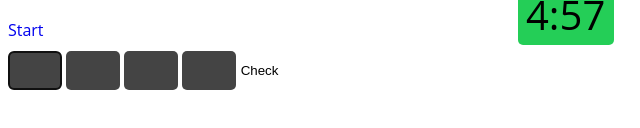
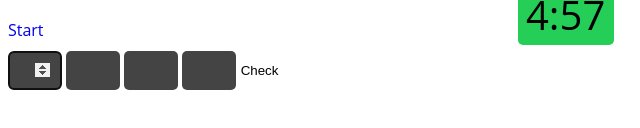
Before and after one commit to Simplecodez/check, a plain HTML site: page index.html in a window 1280 px wide. Both pictures are taken after a click on the link "Start". Shown: the part 154-282 px from the top of the page, 0-640 px from the left. Drawn offline with Linux system fonts and the light colour scheme.

Commit message:
Update index.html

```diff
--- a/index.html
+++ b/index.html
@@ -20,10 +20,10 @@
 <div id="container">
 	<script src="seeUs.js"></script>
 <form action="#" >
-	<input type="text" id="numbera" onkeyup="cleanUp(this)" maxlength="1" class="input-darke" autofocus>
-	<input type="text" id="numberb" onkeyup="cleanUp(this)"  maxlength="1" class="input-darke">
-	<input type="text" id="numberc" onkeyup="cleanUp(this)"  maxlength="1" class="input-darke">
-	<input type="text" id="numberd" onkeyup="cleanUp(this)"  maxlength="1" class="input-darke">
+	<input type="number" id="numbera" onkeyup="cleanUp(this)" maxlength="1" class="input-darke" autofocus>
+	<input type="number" id="numberb" onkeyup="cleanUp(this)"  maxlength="1" class="input-darke">
+	<input type="number" id="numberc" onkeyup="cleanUp(this)"  maxlength="1" class="input-darke">
+	<input type="number" id="numberd" onkeyup="cleanUp(this)"  maxlength="1" class="input-darke">
 	<button onclick="guess('crossCheck');"  class="delete-post-button">Check</button>
 </form>
 </div>
```
